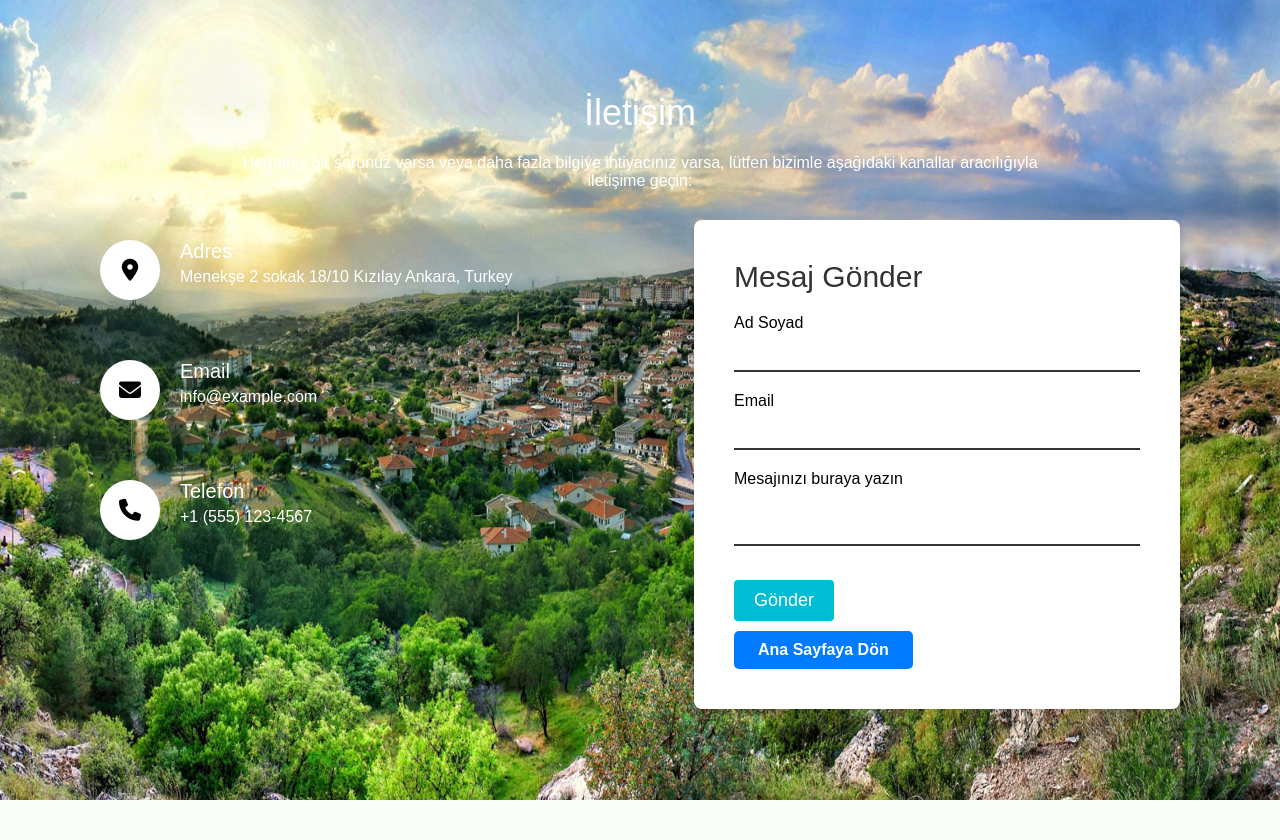
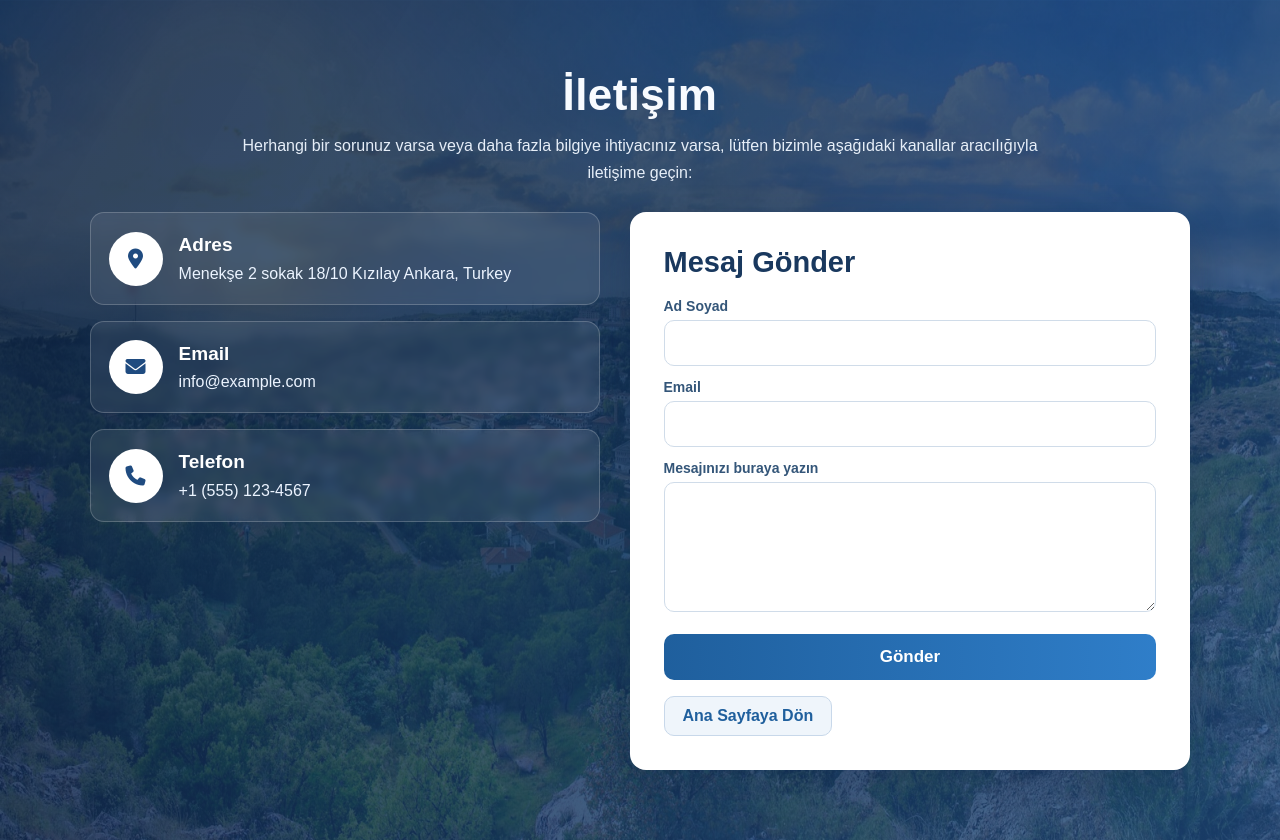
Before and after one commit to OzanSaridogan/AyasAssociationProject, a Django app: page /contact/ in a window 1280 px wide. Before the commit the page ends 800 px from the top, so only its background shows below. Run offline with Django 5.2, Linux system fonts and the light colour scheme; some libraries are stand-ins or nearby versions.

Commit message:
pdf fixed

```diff
--- a/anasayfa/static/css/style.css
+++ b/anasayfa/static/css/style.css
@@ -125,150 +125,187 @@ main h1 {
   border-radius: 6px;
 }
 
-.contact{
+.contact {
   position: relative;
   min-height: 100vh;
-  padding: 50px 100px;
+  padding: 70px 7%;
   display: flex;
   justify-content: center;
   align-items: center;
   flex-direction: column;
-  background: url('../images/ayas_manzara.jpg');
+  background: linear-gradient(120deg, rgba(12, 33, 66, 0.86), rgba(31, 75, 128, 0.8)),
+    url('../images/ayas_manzara.jpg');
   background-size: cover;
   background-position: center;
 }
 
-.contact .content{
-  max-width: 800px;
+.contact .content {
+  max-width: 820px;
   text-align: center;
+  margin-bottom: 26px;
 }
 
-.contact .content h2{
-  font-size: 36px;
-  font-weight: 500;
-  color: #fff;
-  margin-bottom: 20px;
+.contact .content h2 {
+  font-size: clamp(30px, 5vw, 44px);
+  font-weight: 700;
+  color: #f8fbff;
+  letter-spacing: 0.4px;
+  margin-bottom: 12px;
 }
 
-.contact .content p{
-
+.contact .content p {
   font-weight: 300;
-  color: #fff;
-
+  color: #e6eef8;
+  line-height: 1.7;
 }
 
 .container {
-  width: 100%;
-  display: flex;
-  flex-direction: row;  /* 👈 Changed from column to row */
-  justify-content: space-between;
-  align-items: flex-start;
-  gap: 40px; /* Optional spacing between info and form */
-  margin-top: 30px;
-  flex-wrap: wrap; /* 👈 helps for responsiveness */
+  width: min(1160px, 100%);
+  display: grid;
+  grid-template-columns: 1fr 1.1fr;
+  align-items: start;
+  gap: 30px;
 }
 
-
 .contact .ContactInfo {
-  width: 50%;
   display: flex;
   flex-direction: column;
-  gap: 20px;
+  gap: 16px;
 }
 
 .contact .ContactInfo .box {
-  position: relative;
   display: flex;
-  padding: 20px 0;
+  align-items: center;
+  gap: 16px;
+  padding: 18px;
+  border-radius: 14px;
+  border: 1px solid rgba(255, 255, 255, 0.2);
+  background: rgba(255, 255, 255, 0.08);
+  backdrop-filter: blur(4px);
 }
 
 .container .ContactInfo .box .icon {
-  min-width: 60px;
-  height: 60px;
-  background: #fff;
+  min-width: 54px;
+  height: 54px;
+  background: #ffffff;
+  color: #1f4b80;
   display: flex;
   justify-content: center;
   align-items: center;
   border-radius: 50%;
-  font-size: 22px;
+  font-size: 20px;
 }
 
 .contact .ContactInfo .box .text {
   display: flex;
-  margin-left: 20px;
   font-size: 16px;
-  color: #fff;
+  color: #ecf4ff;
   flex-direction: column;
-  font-weight: 300;
+  line-height: 1.5;
 }
 
 .contact .ContactInfo .box .text h3 {
-  font-weight: 500;
-  font-size: 20px;
+  font-weight: 600;
+  font-size: 19px;
   color: #ffffff;
-  margin-bottom: 5px;
+  margin-bottom: 2px;
 }
 
 .contactForm {
-  width: 45%;  /* Slightly less than 50% to create space */
-  padding: 40px;
+  padding: 34px;
   background: #ffffff;
-  border-radius: 8px;
-  box-shadow: 0 2px 6px rgba(0, 0, 0, 0.1);
+  border-radius: 16px;
+  box-shadow: 0 16px 40px rgba(15, 36, 63, 0.28);
 }
 
 .contactForm h2 {
-  font-size: 30px;
-  margin-bottom: 20px;
-  color: #333;
-  font-weight: 500;
+  font-size: 29px;
+  margin-bottom: 18px;
+  color: #19385e;
+  font-weight: 700;
 }
 
 .contactForm .inputBox {
-  position: relative;
   width: 100%;
-  margin-top: 10px;
+  margin-top: 12px;
+}
+
+.contactForm .inputBox label {
+  display: inline-block;
+  margin-bottom: 6px;
+  color: #345679;
+  font-size: 14px;
+  font-weight: 600;
 }
 
 .contactForm .inputBox input,
 .contactForm .inputBox textarea {
   width: 100%;
-  padding: 5px 0;
-  margin: 10px 0;
-  border: none;
-  border-bottom: 2px solid #333;
+  padding: 12px 14px;
+  border: 1px solid #d0dce9;
+  border-radius: 10px;
   outline: none;
-  resize: none;
-  font-size: 16px;
-  color: #333;
+  resize: vertical;
+  min-height: 46px;
+  font-size: 15px;
+  color: #20374f;
+  transition: border-color 0.2s ease, box-shadow 0.2s ease;
 }
 
+.contactForm .inputBox input:focus,
+.contactForm .inputBox textarea:focus {
+  border-color: #2f6fb1;
+  box-shadow: 0 0 0 3px rgba(47, 111, 177, 0.14);
+}
 
+.contactForm .inputBox textarea {
+  min-height: 130px;
+}
 
 .contactForm .inputBox input[type="submit"] {
-  width: 100px;
-  background: #00bcd4;
+  width: 100%;
+  background: linear-gradient(90deg, #1f5f9d, #2f7ec9);
   color: #fff;
   border: none;
   cursor: pointer;
-  padding: 10px;
-  font-size: 18px;
-  border-radius: 4px;
+  padding: 12px;
+  font-size: 17px;
+  font-weight: 600;
+  border-radius: 10px;
+  margin-top: 6px;
 }
 
-@media (max-width: 991px){
+.contactForm .inputBox input[type="submit"]:hover {
+  filter: brightness(1.06);
+}
+
+.btn-home {
+  display: inline-block;
+  margin-top: 16px;
+  padding: 10px 18px;
+  background: #eff5fb;
+  color: #1f5f9d;
+  border: 1px solid #c8d8ea;
+  border-radius: 10px;
+  text-decoration: none;
+  font-weight: 600;
+}
+
+.btn-home:hover {
+  background: #dfeefa;
+}
+
+@media (max-width: 991px) {
   .contact {
-    padding: 50px;
+    padding: 48px 20px;
   }
+
   .container {
-    flex-direction: column;
-    width: 100%;
-    padding: 0 20px;
-    gap: 0;
+    grid-template-columns: 1fr;
   }
-  .container .ContactInfo, .contactForm {
-    margin-bottom: 40px;
-    width: 100%;
+
+  .contactForm {
+    padding: 24px;
   }
 }
 
--- a/anasayfa/templates/contact.html
+++ b/anasayfa/templates/contact.html
@@ -72,13 +72,10 @@
                     <div class="inputBox">
                         <input type="submit" value="Gönder">
                     </div>
-                    {% if success %}
-                    <div style="color: green; margin-top: 20px; font-weight: bold;">Mesajınız başarıyla gönderildi!</div>
-                    {% endif %}
                 </form>
                 <!-- Go to Home Page Button (inside contactForm, below form) -->
                 <div>
-                    <a href="/" class="btn-home" style="display: inline-block; padding: 10px 24px; background: #007bff; color: #fff; border-radius: 5px; text-decoration: none; font-weight: bold;">Ana Sayfaya Dön</a>
+                    <a href="/" class="btn-home">Ana Sayfaya Dön</a>
                 </div>
             </div>
         </div>
```
